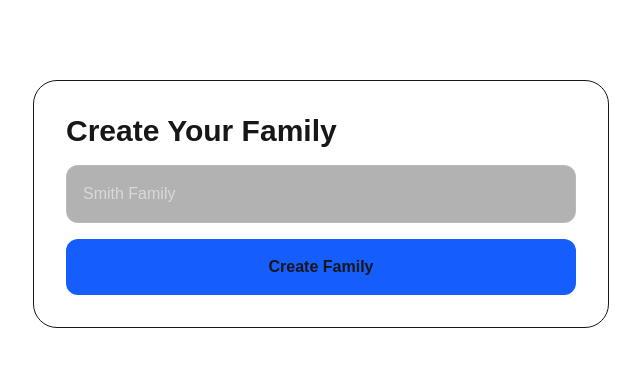
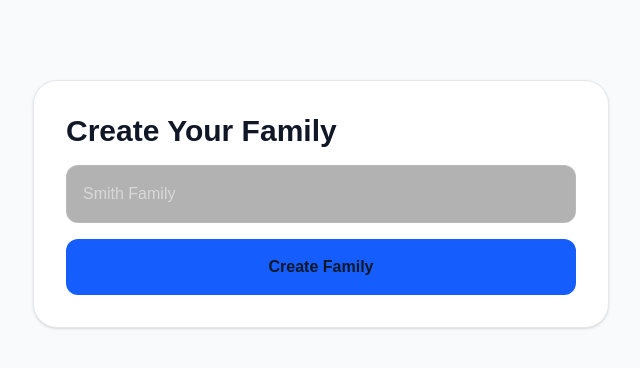
Before and after one commit to imdavidj13-droid/family-rewards-platform, a Next.js app: page /create-family in a window 1280 px wide. Shown: the top 368 px of the page, without its empty margins (319-959 px from the left). Built offline with nearby package versions, Linux system fonts and the light colour scheme; no server answers.

Commit message:
Complete theme system migration cleanup

```diff
--- a/app/create-child/page.tsx
+++ b/app/create-child/page.tsx
@@ -27,8 +27,8 @@ export default function CreateChildPage() {
   }
 
   return (
-    <main className={`min-h-screen ${theme.background} ${theme.pageText} px-6 py-20`}>
-      <div className={`mx-auto max-w-xl rounded-3xl border ${theme.navCard} p-8`}>
+    <main className={`min-h-screen ${theme.pageBg} ${theme.text} px-6 py-20`}>
+      <div className={`mx-auto max-w-xl rounded-3xl border ${theme.cardBg} p-8`}>
         <h1 className="mb-6 text-3xl font-black">
           Add Child
         </h1>
--- a/app/create-family/page.tsx
+++ b/app/create-family/page.tsx
@@ -24,8 +24,10 @@ export default function CreateFamilyPage() {
   }
 
   return (
-    <main className={`min-h-screen ${theme.background} ${theme.pageText} px-6 py-20`}>
-      <div className={`mx-auto max-w-xl rounded-3xl border ${theme.navCard} p-8`}>
+    <main className={`min-h-screen ${theme.pageBg} ${theme.text} px-6 py-20`}>
+      <div
+  className={`mx-auto max-w-xl rounded-3xl border ${theme.border} ${theme.cardBg} p-8 shadow-sm`}
+>
         <h1 className="mb-4 text-3xl font-black">Create Your Family</h1>
 
         <input
--- a/app/tasks/page.tsx
+++ b/app/tasks/page.tsx
@@ -124,11 +124,11 @@ export default function TasksPage() {
   }
 
   return (
-    <main className={`min-h-screen ${theme.background} ${theme.pageText} p-6`}>
+    <main className={`min-h-screen ${theme.pageBg} ${theme.text} p-6`}>
       <div className="mx-auto max-w-3xl">
         <h1 className="mb-6 text-3xl font-bold">Tasks</h1>
 
-        <div className={`mb-8 rounded-2xl border ${theme.activityCard} p-5`}>
+        <div className={`mb-8 rounded-2xl border ${theme.border} ${theme.cardBg} p-5 shadow-sm`}>
           <h2 className="mb-4 text-xl font-semibold">Create task</h2>
 
           <div className="space-y-4">
@@ -176,7 +176,7 @@ export default function TasksPage() {
             return (
               <div
   key={task.id}
-  className={`rounded-2xl border ${theme.navCard} p-4`}
+  className={`rounded-2xl border ${theme.border} ${theme.cardBg} p-4 shadow-sm`}
 >
                 <div className="flex items-center justify-between gap-4">
                   <div>
@@ -205,7 +205,7 @@ export default function TasksPage() {
           })}
 
           {tasks.length === 0 && (
-            <p className={theme.pageText}>No tasks yet.</p>
+            <p className={theme.mutedText}>No tasks yet.</p>
           )}
         </div>
       </div>
```
